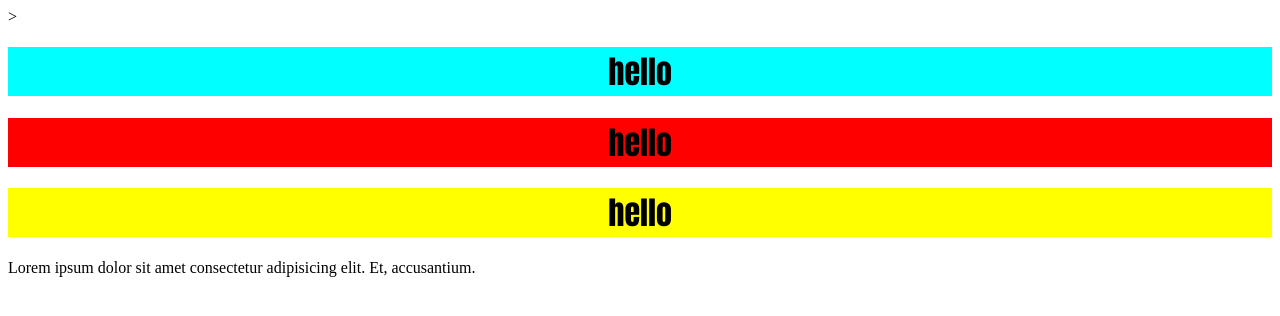
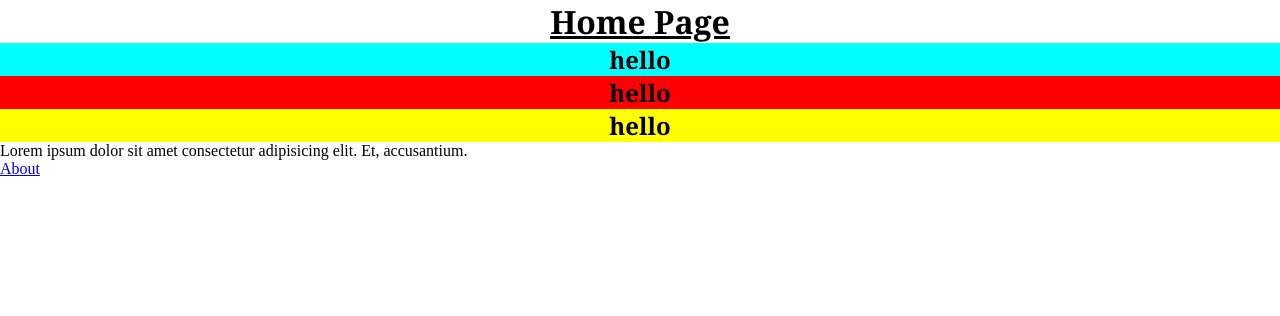
Before and after one commit to oshadha-kalhara/2026-10-10-IT-Day-5, a plain HTML site: page index.html in a window 1280 px wide. Drawn offline with Linux system fonts and the light colour scheme.

Commit message:
refactor about.html and index.html for consistency; update styles in style.css

```diff
--- a/index.html
+++ b/index.html
@@ -3,15 +3,17 @@
 <head>
     <meta charset="UTF-8">
     <meta name="viewport" content="width=device-width, initial-scale=1.0">
-    <title>html css learning </title>
+    <title>Home page </title>
     <link rel="stylesheet" href="style.css">
 </head>
 <body>
-    <!--Inline CSS-->>
-    <h1 style="background-color: aqua;">hello</h1>
-    <h1 style="background-color: red;">hello</h1>
-    <h1 style="background-color: yellow;">hello</h1>
+    <h1>Home Page</h1>
+    <!--Inline CSS-->
+    <h2 style="background-color: aqua;">hello</h1>
+    <h2 style="background-color: red;">hello</h1>
+    <h2 style="background-color: yellow;">hello</h1>
 
     <p>Lorem ipsum dolor sit amet consectetur adipisicing elit. Et, accusantium.</p>
+    <a href="about.html">About</a>
 </body>
 </html>
--- a/style.css
+++ b/style.css
@@ -1,4 +1,27 @@
+*{
+    margin: 0;
+
+}
 h1 {
     text-align: center;
-    font-family: Impact, Haettenschweiler, 'Arial Narrow Bold', sans-serif;
+    font-family: Cambria, Cochin, Georgia, Times, 'Times New Roman', serif;
+    text-decoration: underline;
 }
+h2{
+    text-align: center;
+    font-family: Cambria, Cochin, Georgia, Times, 'Times New Roman', serif;
+}
+body{
+    background-color: white;
+
+}
+.bg-color{
+    text-decoration: none;
+    text-align: left;
+    border: 2px black;
+}
+.heading{
+    background-color: blue;
+    margin: 10px;
+    padding: 10px;
+}
```
Also changed, not shown: about.html (+2 -3 lines).
